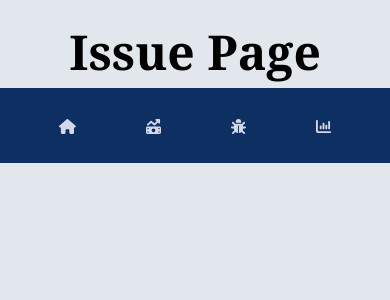
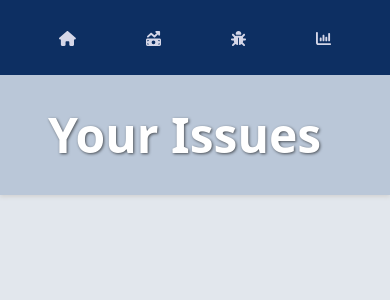
Before and after one commit to Y-Negash/Trading_Journal, a React (Vite) app in the folder Frontend/: page /issues in a window 390 px wide. Shown: the top 300 px of the page. Built offline with nearby package versions, Linux system fonts and the light colour scheme; no server answers.

Commit message:
redesigns issuepage with responsiveness included

```diff
--- a/Frontend/src/components/navigation/NavBar.tsx
+++ b/Frontend/src/components/navigation/NavBar.tsx
@@ -1,4 +1,3 @@
-import React from "react";
 import { Link } from "react-router-dom";
 import './NavBar.css';
 import { FontAwesomeIcon } from "@fortawesome/react-fontawesome";
--- a/Frontend/src/components/search-dropdown/SearchDropdown.tsx
+++ b/Frontend/src/components/search-dropdown/SearchDropdown.tsx
@@ -1,7 +1,7 @@
-import React, { useState } from "react";
 import options from "../../assets/currency-pair.json";
 import { Option, SearchDropdownProps } from "../../interfaces";
 import './searchDropdown.css';
+import { useState } from "react";
 
 const SearchDropdown: React.FC<SearchDropdownProps> = ({
     name,
--- a/Frontend/src/pages/Analytics/AnalyticsPage.tsx
+++ b/Frontend/src/pages/Analytics/AnalyticsPage.tsx
@@ -1,4 +1,3 @@
-import React from "react";
 import NavBar from "../../components/navigation/NavBar";
 import './AnalyticsPage.css';
 import { AnalyticsProps } from "../../interfaces";
--- a/Frontend/src/pages/Home/Dashboard.tsx
+++ b/Frontend/src/pages/Home/Dashboard.tsx
@@ -1,4 +1,3 @@
-import React from "react";
 import TradeForm from "./TradeForm";
 import './Dashboard.css';
 import { DashboardProps } from '../../interfaces';
--- a/Frontend/src/pages/Home/TradeForm.tsx
+++ b/Frontend/src/pages/Home/TradeForm.tsx
@@ -1,4 +1,4 @@
-import React, { FormEvent, useState } from "react";
+import { FormEvent, useState } from "react";
 import './TradeForm.css';
 import SearchDropdown from "../../components/search-dropdown/SearchDropdown";
 import { TradeFormProps } from "../../interfaces";
@@ -22,17 +22,21 @@ const TradeForm: React.FC<TradeFormProps> = ({
 
     const validateForm = ():number => {
 
-        if (!issueName && !issueDescription){ // no issue
+        if (!issueName && !issueDescription){
             return 0;
         }
-        if (!issueName && issueDescription) {  // only issue description
+        if (!issueName && issueDescription) {
             setErrorMessage("Please give your issue a name");
             return 1;
         }
             setErrorMessage("");
 
-        if(issueName && issueName.length > 30){ // long issue name
+        if(issueName && issueName.length > 30){
             setErrorMessage("Please shorten the issue name, you've reached the limit");
+            return 1;
+        }
+        if(issueDescription && issueDescription.length > 255){
+            setErrorMessage("Please shorten your description, you've reached character limit");
             return 1;
         }
             setErrorMessage("");
--- a/Frontend/src/pages/Issues/IssuePage.css
+++ b/Frontend/src/pages/Issues/IssuePage.css
@@ -1,22 +1,40 @@
-.issue-container{
-    display: flex;
-    flex-direction: row;
-    flex-wrap: wrap;
-    padding-left: 4rem;
-    margin-top: 2rem;
-    gap: 1rem;
+#issuepage-title{
+    text-align: start;
+    font-size: xxx-large;
+    color: rgb(255, 255, 255);
+    text-shadow: 1px 1px 3px rgba(0, 0, 0, 0.6);
 }
 
-.issue-list{
-    background-color: white;
-    border-radius: 1.5rem;
-    margin: 1rem;
-    text-align: center;
-    padding: 0.5rem;
-    width: 20%;
-    height: 15rem;
-    box-shadow: 1px 3px 8px 2px #084192;
-    position: relative;
+header {
+    display: flex;
+    justify-content: space-between;
+    place-items: center;
+    padding: 1.5rem;
+    padding-left: 3rem;
+    background: rgba(149, 168, 196, 0.507);
+    box-shadow: 0px 2px 4px lightgray;
+  }
+
+.issue-page > main {
+    display: flex;
+    flex-direction: column;
+    padding: 0;
+}
+
+.issue-container {
+    display: grid;
+    grid-template-columns: repeat(auto-fit, minmax(300px, 1fr));
+    gap: 1rem;
+    justify-content: start;
+    margin: 0rem 1rem;
+}
+
+
+.issue-list > h4 {
+    background-color: #0D2F62;
+    padding: 0.8rem;
+    color: white;
+    border-radius: 0.5rem 0.5rem 0rem 0rem;
 }
 
 .issue-list p {
@@ -28,27 +46,29 @@
     font-size: 14px;
     color: whitesmoke;
     font-weight: 700;
-    background-color: grey;
+    background-color: rgba(128, 128, 128, 0.722);
     text-align: center;
-    margin-top: 0.3rem;
 }
 
-#issuepage-title{
+.issue-list {
+    background-color: white;
+    margin: 1rem;
     text-align: center;
-    font-size: xxx-large;
-    margin-top: 1rem;
-    font-family: Georgia, 'Times New Roman', Times, serif;
+    box-shadow: 0px 2px 5px rgba(0, 0, 0, 0.151);
+    border-radius: 0.5rem 0.5rem 0rem 0rem;
+    display: flex;
+    flex-direction: column;
+    height: auto;
+    min-height: 300px;
 }
 
 .issue-box {
     background-color: rgba(60, 80, 134, 0.179);
-    border-radius: 3px;
-    overflow-x: hidden;
+    width: 100%;
+    height: 100%;
+    word-wrap: break-word;
+    font-size: medium;
     overflow-y: scroll;
-    width: 100%;
-    height: 55%;
-    word-wrap: break-word;
-    white-space: pre-wrap;
 }
 
 .issue-box::-webkit-scrollbar {
@@ -61,12 +81,18 @@
 }
 
 .button {
-    position: relative;
-    top: 0.35rem;
     border: 1px solid grey;
-    border-radius: 3rem;
 }
 
 .button:active {
     transform: translateY(2px);
 }
+
+@media (max-width: 320px) {
+
+    #issuepage-title{
+        font-size: 40px;
+        text-wrap: nowrap;
+        text-align: center;
+    }
+}
--- a/Frontend/src/pages/Issues/IssuesPage.tsx
+++ b/Frontend/src/pages/Issues/IssuesPage.tsx
@@ -21,7 +21,7 @@ const IssuesPage: React.FC<IssuePageProps> = ({issues, deleteIssue}) => {
             return(
 
                 <ul key={issue.issueId} className="issue-list">
-                    <h3>{issueName}</h3>
+                    <h4>{issueName}</h4>
                     <hr />
                     <p>{issue.tradeDate}</p>
                     <p className="issue-box">{issueDescription}</p>
@@ -38,15 +38,18 @@ const IssuesPage: React.FC<IssuePageProps> = ({issues, deleteIssue}) => {
 })
 
     return(
-        <>
-        <div className="container">
-        <h3 id="issuepage-title">Issue Page</h3>
+        <div className="issue-page page-container">
             <NavBar />
-            <section className="issue-container">
-                {mappedIssues}
-            </section>
+            <main>
+                <header>
+                    <h3 id="issuepage-title">Your Issues</h3>
+                </header>
+                <section aria-labelledby="issue-list-header" className="issue-container">
+                    <h3 id="issue-list-header" className="sr-only">List of recorded Issues</h3>
+                    {mappedIssues}
+                </section>
+            </main>
         </div>
-        </>
     );
 }
 
--- a/Frontend/src/pages/TradePage/TradePage.css
+++ b/Frontend/src/pages/TradePage/TradePage.css
@@ -2,12 +2,12 @@
     text-align: start;
     font-size: xxx-large;
     color: rgb(255, 255, 255);
-    text-shadow: 1px 1px 3px rgba(0, 0, 0, 0.6);}
+    text-shadow: 1px 1px 3px rgba(0, 0, 0, 0.6);
+}
 
-header {
+.trade-page > header {
     display: flex;
     justify-content: space-between;
-    place-items: center;
     padding: 1.5rem;
     padding-left: 3rem;
     background: rgba(149, 168, 196, 0.507);
@@ -98,4 +98,23 @@ header {
         flex-direction: column;
         height: 100vh;
     }
+
+    .trade-page header {
+        display: flex;
+        flex-direction: column;
+        padding-top: 0;
+    }
+
+    #tradepage-title {
+        padding-bottom: 0.5rem;
+    }
 }
+
+
+@media (max-width: 320px) {
+
+    #tradepage-title{
+        font-size: 30px;
+        text-wrap: nowrap;
+    }
+}
--- a/Frontend/src/pages/TradePage/TradePage.tsx
+++ b/Frontend/src/pages/TradePage/TradePage.tsx
@@ -1,4 +1,3 @@
-import React from "react";
 import { Trade, TradePageProps } from '../../interfaces';
 import NavBar from "../../components/navigation/NavBar";
 import './TradePage.css';
```
